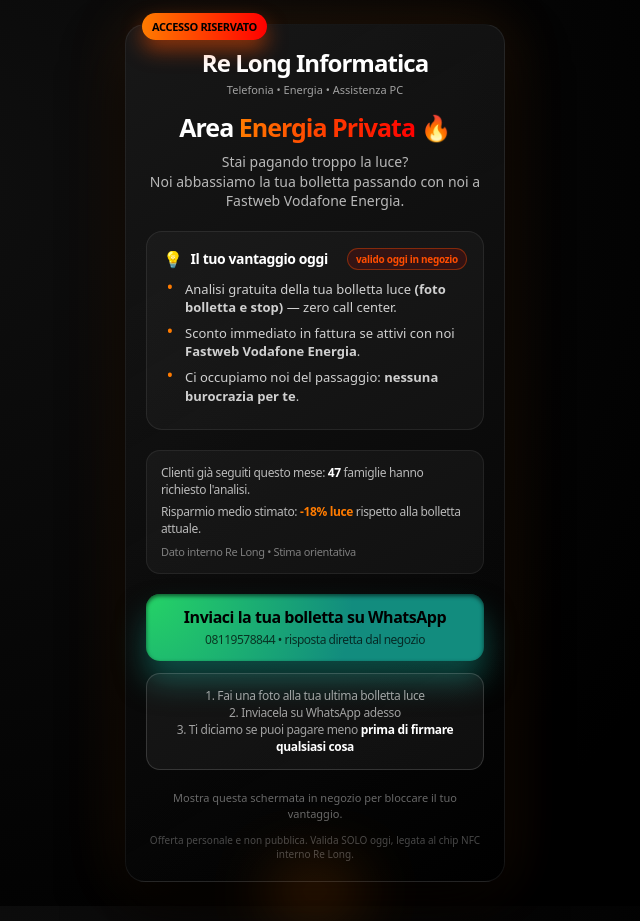
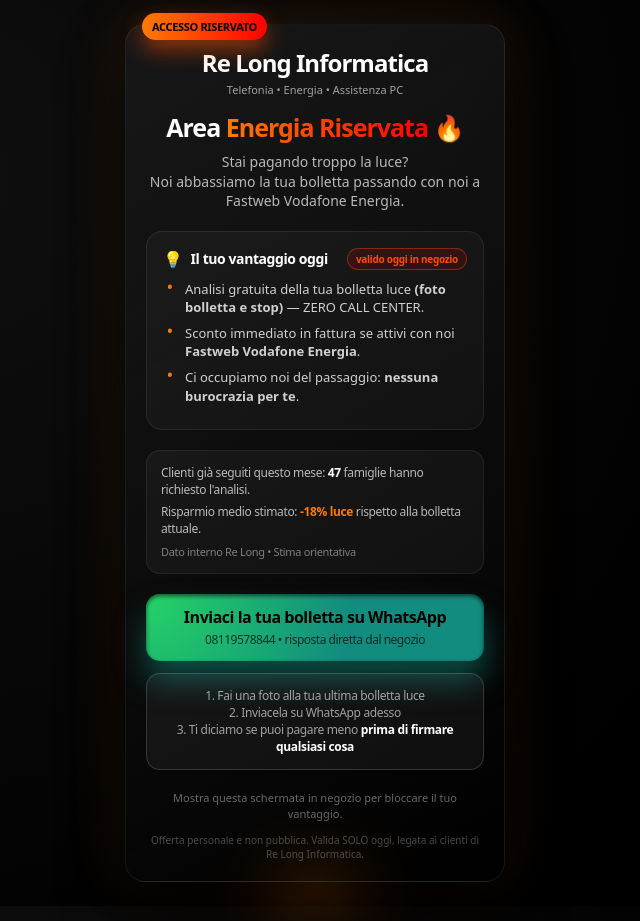
Before and after one commit to alessandroiascone/relong-nfc, a plain HTML site: page index.html in a window 1280 px wide. Shown: the whole page, without its empty margins (325-965 px from the left). Drawn offline with Linux system fonts and the light colour scheme.

Commit message:
Update title and text for Energia Riservata

```diff
--- a/index.html
+++ b/index.html
@@ -3,7 +3,7 @@
 <head>
   <meta charset="UTF-8" />
   <meta name="viewport" content="width=device-width,initial-scale=1" />
-  <title>Re Long | Energia Privata</title>
+  <title>Re Long | Energia Riservata</title>
 
   <style>
     * {
@@ -297,7 +297,7 @@
     <!-- titolo -->
     <div class="headline">
       <h1>
-        Area <span class="accent">Energia Privata</span> 🔥
+        Area <span class="accent">Energia Riservata</span> 🔥
       </h1>
       <p class="subtitle">
         Stai pagando troppo la luce?<br/>
@@ -321,7 +321,7 @@
           <span class="bullet">•</span>
           <span>
             Analisi gratuita della tua bolletta luce
-            <strong>(foto bolletta e stop)</strong> — zero call center.
+            <strong>(foto bolletta e stop)</strong> — ZERO CALL CENTER.
           </span>
         </li>
 
@@ -382,7 +382,7 @@
     <div class="footer">
       Mostra questa schermata in negozio per bloccare il tuo vantaggio.
       <div class="legal">
-        Offerta personale e non pubblica. Valida SOLO oggi, legata al chip NFC interno Re Long.
+        Offerta personale e non pubblica. Valida SOLO oggi, legata ai clienti di Re Long Informatica.
       </div>
     </div>
 
```
